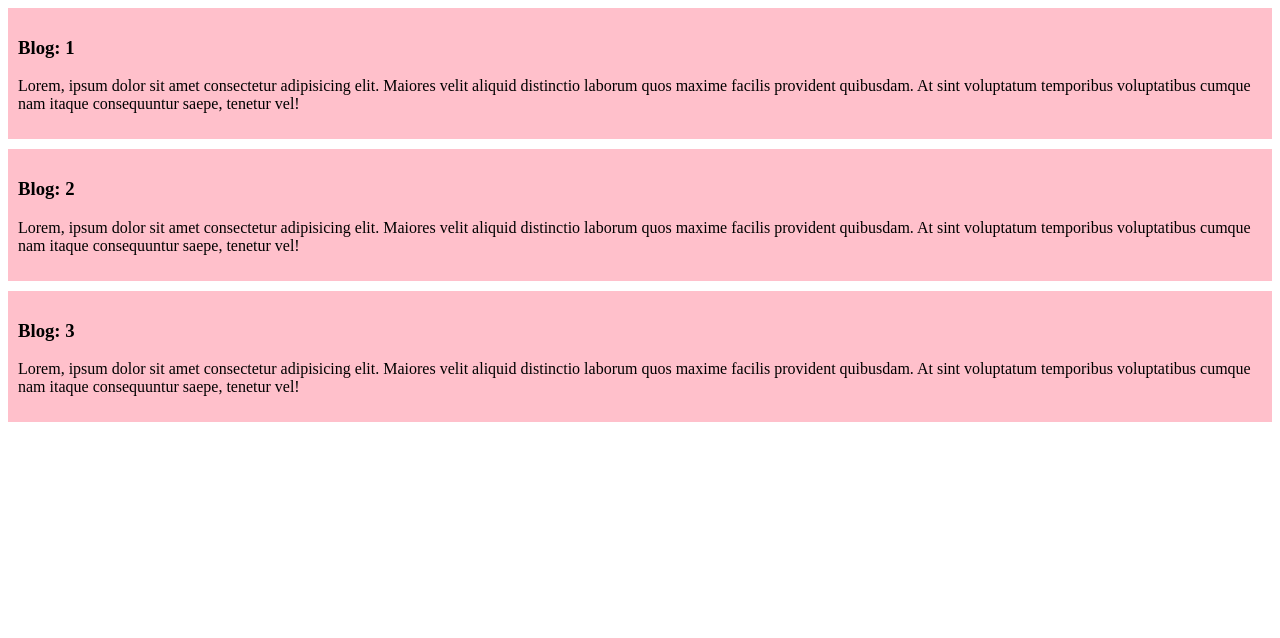
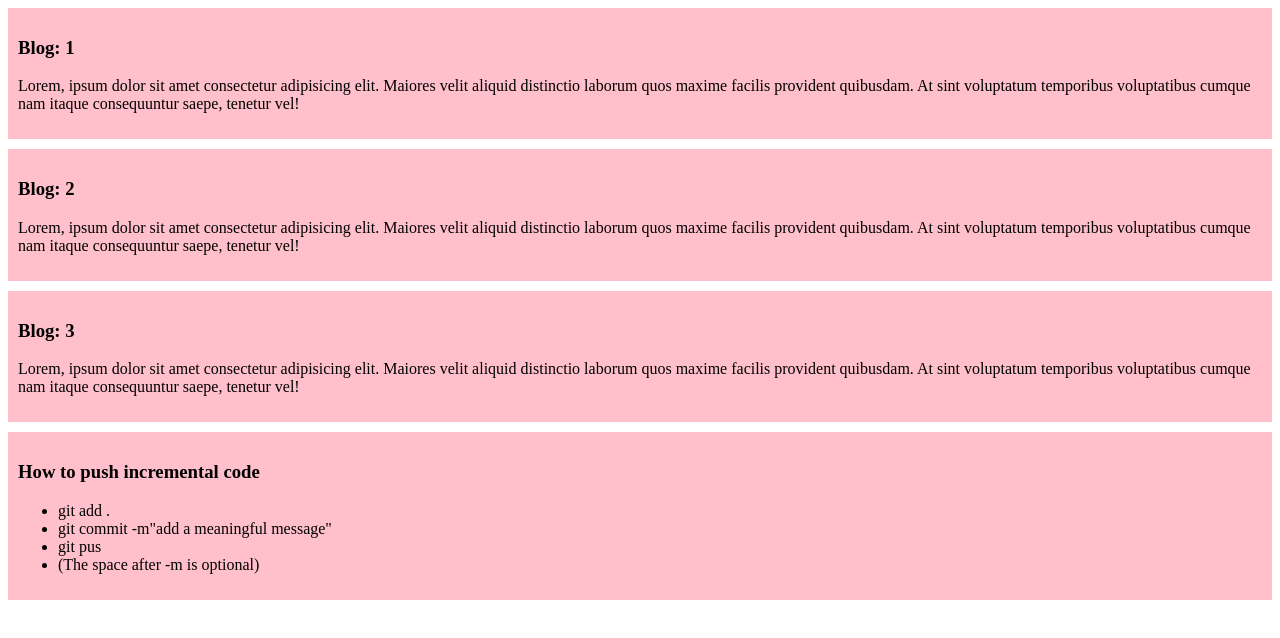
Before and after one commit to azmirisultana/my-simple-website, a plain HTML site: page index.html in a window 1280 px wide. Drawn offline with Linux system fonts and the light colour scheme.

Commit message:
added a list to push code

```diff
--- a/index.html
+++ b/index.html
@@ -19,5 +19,14 @@
         <h3>Blog: 3</h3>
         <p>Lorem, ipsum dolor sit amet consectetur adipisicing elit. Maiores velit aliquid distinctio laborum quos maxime facilis provident quibusdam. At sint voluptatum temporibus voluptatibus cumque nam itaque consequuntur saepe, tenetur vel!</p>
     </div>
+    <div>
+        <h3>How to push incremental code</h3>
+        <ul>
+            <li>git add .</li>
+            <li>git commit -m"add a meaningful message"</li>
+            <li>git pus</li>
+            <li>(The space after -m is optional)</li>
+        </ul>
+    </div>
 </body>
 </html>
```
